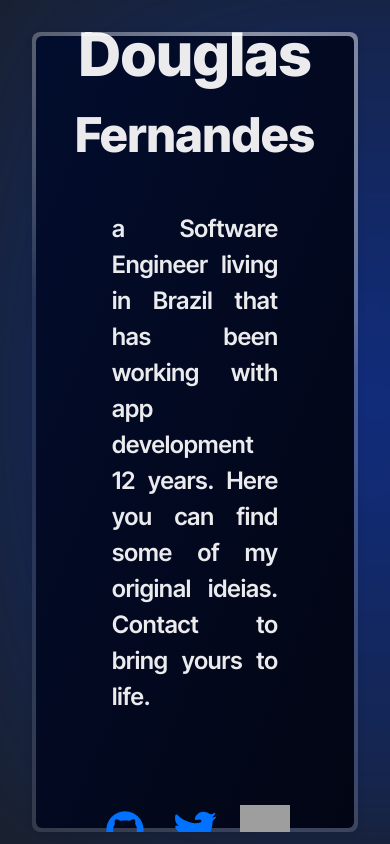
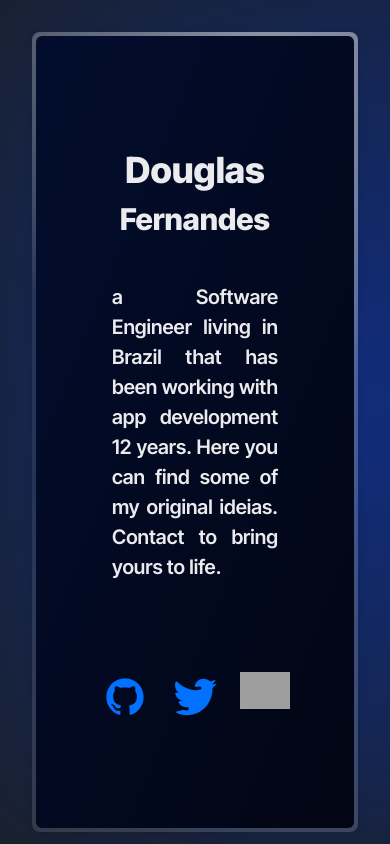
Before and after one commit to ifdouglas/ifdouglas, a Next.js app: page / in a window 390 px wide. Shown: the top 844 px of the page. Built offline with nearby package versions, Linux system fonts and the light colour scheme; grey boxes are pictures that could not be loaded.

Commit message:
fix: responsiveness layout

```diff
--- a/pages/index.tsx
+++ b/pages/index.tsx
@@ -50,14 +50,22 @@ export default function Home() {
           }}
         >
           <AnimatedCard>
-            <Text fontSize="6xl" lineHeight="6xl" fontWeight="extrabold">
+            <Text
+              fontSize={["4xl", "6xl"]}
+              lineHeight={["4xl", "6xl"]}
+              fontWeight="extrabold"
+            >
               Douglas
             </Text>
-            <Text fontSize="5xl" lineHeight="5xl" fontWeight="extrabold">
+            <Text
+              fontSize={["3xl", "5xl"]}
+              lineHeight={["3xl", "5xl"]}
+              fontWeight="extrabold"
+            >
               Fernandes
             </Text>
             <Text
-              fontSize="2xl"
+              fontSize={["xl", "2xl"]}
               m={10}
               fontWeight="semibold"
               textAlign="justify"
```
